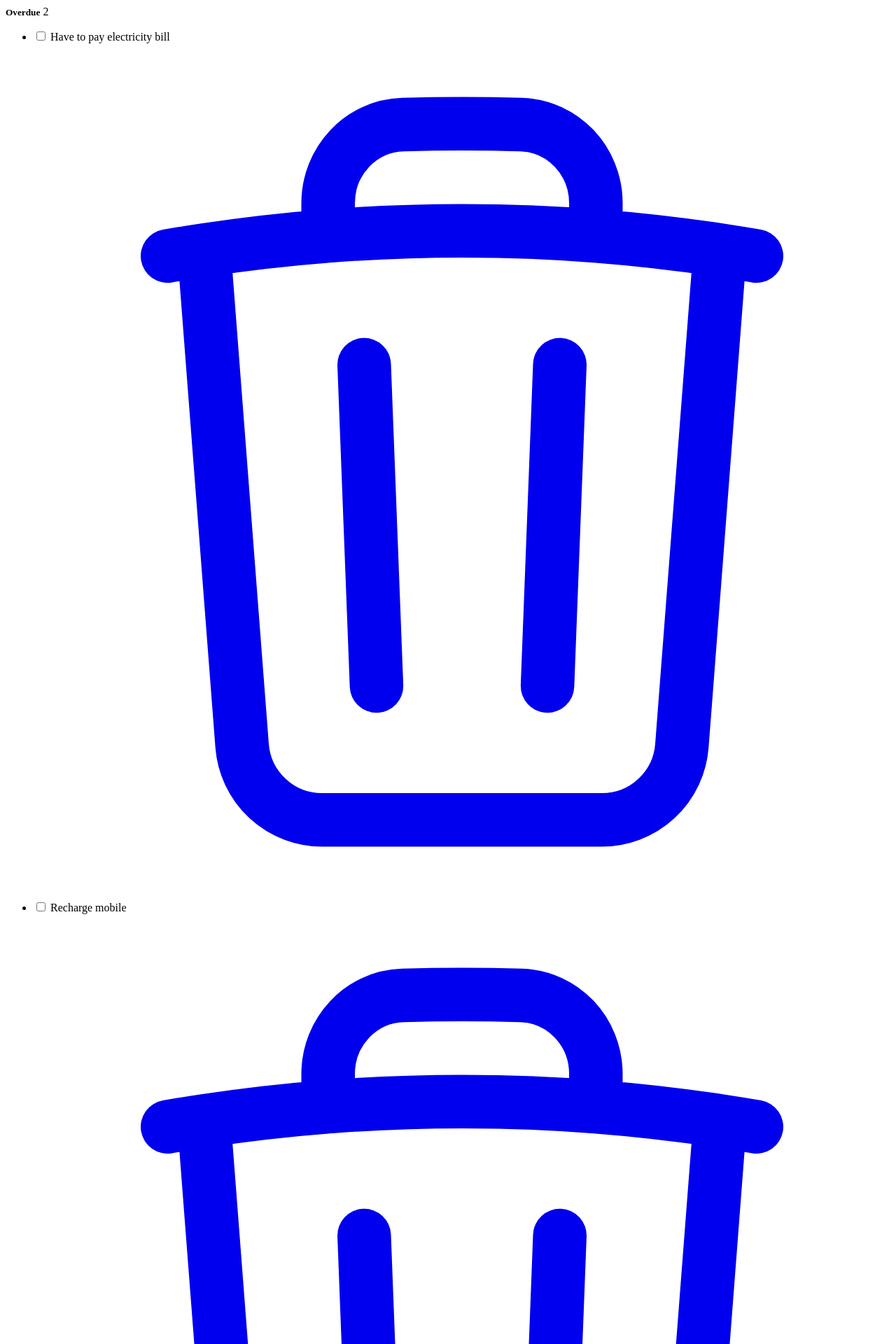
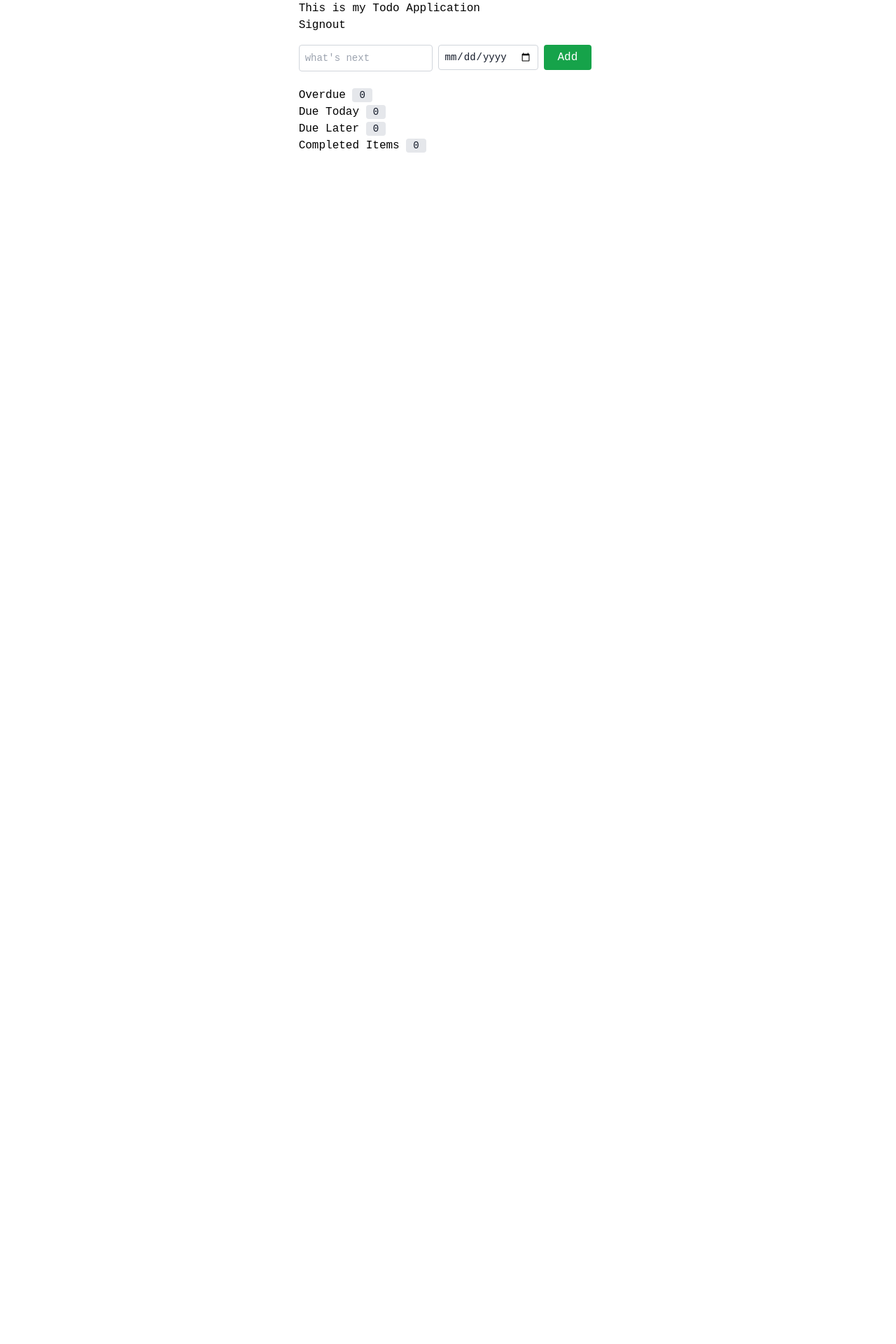
Before and after one commit to vineethayasa/example, a Node project: template todo-app/views/todos.ejs in a window 1280 px wide. Shown: the top 1920 px of the page at 70% size. After the commit the page ends 800 px from the top, so only its background shows below. Run offline with Node 20 templates, Linux system fonts and the light colour scheme; the template is opened without the code that fills it, so the values that code supplies are empty; some libraries are stand-ins or nearby versions.

Commit message:
Update todos.ejs

```diff
--- a/todo-app/views/todos.ejs
+++ b/todo-app/views/todos.ejs
@@ -1,66 +1,83 @@
-<div>
-  <h5 style="display:inline">Overdue</h5> <span style="display:inline" id='count-overdue' class="px-3 py-1 font-medium mr-2 mb-2">2</span>
-  <ul class="list-none">
-    <li class="Todo-Item">
-      <div class="flex items-center w-fit my-2 px-2 py-1 rounded hover:bg-purple-50">
-        <input id="todo-checkbox-1" type="checkbox" class="w-4 h-4 text-blue-600 bg-gray-100 rounded border ">
-        <label for="todo-checkbox-1" class="ml-2 text-sm text-gray-600 cursor-pointer"> Have to pay electricity bill</label>
-        <a href="#" class="hidden trash-icon ml-2">
-          <svg xmlns="http://www.w3.org/2000/svg" fill="none" viewBox="0 0 24 24" stroke-width="1.5" stroke="currentColor" class="w-4 h-4">
-            <path stroke-linecap="round" stroke-linejoin="round" d="M14.74 9l-.346 9m-4.788 0L9.26 9m9.968-3.21c.342.052.682.107 1.022.166m-1.022-.165L18.16 19.673a2.25 2.25 0 01-2.244 2.077H8.084a2.25 2.25 0 01-2.244-2.077L4.772 5.79m14.456 0a48.108 48.108 0 00-3.478-.397m-12 .562c.34-.059.68-.114 1.022-.165m0 0a48.11 48.11 0 013.478-.397m7.5 0v-.916c0-1.18-.91-2.164-2.09-2.201a51.964 51.964 0 00-3.32 0c-1.18.037-2.09 1.022-2.09 2.201v.916m7.5 0a48.667 48.667 0 00-7.5 0" />
-          </svg>
-        </a>
+<!DOCTYPE html>
+<html lang="en">
+    <head>
+        <meta charset="UTF-8">
+        <meta name="viewport" content="width=device-width,initial-scale=1.0">
+        <meta name="csrf-token" content="<%= csrfToken %>">
+        <link href="./css/styles.css" rel="stylesheet">
+        <title>Todo Manager</title>
+        <script src="https://cdn.tailwindcss.com"></script>
+        <script>
+          var token = document
+            .querySelector('meta[name="csrf-token"]')
+            .getAttribute("content");
+          const updateTodo = (id) => {
+            const bool = document.querySelector(`#todo-checkbox-${id}`).checked;
+            console.log(bool);
+            fetch(`/todos/${id}`, {
+              method: "put",
+              headers: { "Content-Type": "application/json" },
+              body: JSON.stringify({
+                _csrf: token,
+                completed: bool,
+              }),
+            })
+              .then((res) => {
+                if (res.ok) {
+                  window.location.reload();
+                }
+              })
+              .catch((err) => console.error(err));
+          };
+          function deleteTodo(id) {
+            fetch(`/todos/${id}`, {
+              method: "delete",
+              headers: { "Content-Type": "application/json" },
+              body: JSON.stringify({
+                _csrf: token,
+              }),
+            })
+              .then((res) => {
+                if (res.ok) {
+                  window.location.reload();
+                }
+              })
+              .catch((err) => console.error(err));
+          }
+        </script>
+    </head>
+    <body>
+       <div class= "grid  grid-cols-6">
+        <div class="col-start-3 col-span-2">
+            <%- include("header.ejs") %>
+            <a href="/signout">Signout</a>
+            <form action="/todos" method="post">
+                <input type="hidden" name="_csrf" value="<%= csrfToken %>">
+                <div class="flex gap-2 py-4">
+                    <div class="flex-auto">
+                        <input type="text" name="title" placeholder="what's next" class="border border-gray-300 rounded text-gray-900 w-full p-2 text-sm"/>
                     </div>
-    </li>
-    <li class="Todo-Item" >
-      <div class="flex items-center w-fit my-2 px-2 py-1 rounded hover:bg-purple-50">
-        <input id="todo-checkbox-2" type="checkbox" class="w-4 h-4 text-blue-600 bg-gray-100 rounded border ">
-        <label for="todo-checkbox-2" class="ml-2 text-sm text-gray-600 cursor-pointer"> Recharge mobile</label>
-        <a href="#" class="hidden trash-icon ml-2">
-          <svg xmlns="http://www.w3.org/2000/svg" fill="none" viewBox="0 0 24 24" stroke-width="1.5" stroke="currentColor" class="w-4 h-4">
-            <path stroke-linecap="round" stroke-linejoin="round" d="M14.74 9l-.346 9m-4.788 0L9.26 9m9.968-3.21c.342.052.682.107 1.022.166m-1.022-.165L18.16 19.673a2.25 2.25 0 01-2.244 2.077H8.084a2.25 2.25 0 01-2.244-2.077L4.772 5.79m14.456 0a48.108 48.108 0 00-3.478-.397m-12 .562c.34-.059.68-.114 1.022-.165m0 0a48.11 48.11 0 013.478-.397m7.5 0v-.916c0-1.18-.91-2.164-2.09-2.201a51.964 51.964 0 00-3.32 0c-1.18.037-2.09 1.022-2.09 2.201v.916m7.5 0a48.667 48.667 0 00-7.5 0" />
-          </svg>
-        </a>
+                    <div class="flex-auto">
+                        <input type="date" name="dueDate" class="border border-gray-300 rounded text-gray-900 w-full p-2 text-sm leading-4 "/>
                     </div>
-    </li>
-  </ul>
-  <h5 style="display:inline">Due Today</h5> <span style="text-align:right" id='count-due-today' class="px-3 py-1 font-medium mr-2 mb-2">2</span>
-  <ul class="list-none">
-    <li class="Todo-Item" >
-      <div class="flex items-center w-fit my-2 px-2 py-1 rounded hover:bg-purple-50">
-        <input id="todo-checkbox-3" type="checkbox" class="w-4 h-4 text-blue-600 bg-gray-100 rounded border ">
-        <label for="todo-checkbox-3" class="ml-2 text-sm text-gray-600 cursor-pointer"> Complete assignment</label>
-        <a href="#" class="hidden trash-icon ml-2">
-          <svg xmlns="http://www.w3.org/2000/svg" fill="none" viewBox="0 0 24 24" stroke-width="1.5" stroke="currentColor" class="w-4 h-4">
-            <path stroke-linecap="round" stroke-linejoin="round" d="M14.74 9l-.346 9m-4.788 0L9.26 9m9.968-3.21c.342.052.682.107 1.022.166m-1.022-.165L18.16 19.673a2.25 2.25 0 01-2.244 2.077H8.084a2.25 2.25 0 01-2.244-2.077L4.772 5.79m14.456 0a48.108 48.108 0 00-3.478-.397m-12 .562c.34-.059.68-.114 1.022-.165m0 0a48.11 48.11 0 013.478-.397m7.5 0v-.916c0-1.18-.91-2.164-2.09-2.201a51.964 51.964 0 00-3.32 0c-1.18.037-2.09 1.022-2.09 2.201v.916m7.5 0a48.667 48.667 0 00-7.5 0" />
-          </svg>
-        </a>
+                    <div class="flex-none">
+                        <button type="submit" class="bg-green-600 text-white px-5 py-1.5 rounded font-medium mr-2 mb-2">Add</button>
                     </div>
-    </li>
-    <li class="Todo-Item" >
-      <div class="flex items-center w-fit my-2 px-2 py-1 rounded hover:bg-purple-50">
-        <input id="todo-checkbox-4" type="checkbox" class="w-4 h-4 text-blue-600 bg-gray-100 rounded border ">
-        <label for="todo-checkbox-4" class="ml-2 text-sm text-gray-600 cursor-pointer">Buy study materials</label>
-        <a href="#" class="hidden trash-icon ml-2">
-          <svg xmlns="http://www.w3.org/2000/svg" fill="none" viewBox="0 0 24 24" stroke-width="1.5" stroke="currentColor" class="w-4 h-4">
-            <path stroke-linecap="round" stroke-linejoin="round" d="M14.74 9l-.346 9m-4.788 0L9.26 9m9.968-3.21c.342.052.682.107 1.022.166m-1.022-.165L18.16 19.673a2.25 2.25 0 01-2.244 2.077H8.084a2.25 2.25 0 01-2.244-2.077L4.772 5.79m14.456 0a48.108 48.108 0 00-3.478-.397m-12 .562c.34-.059.68-.114 1.022-.165m0 0a48.11 48.11 0 013.478-.397m7.5 0v-.916c0-1.18-.91-2.164-2.09-2.201a51.964 51.964 0 00-3.32 0c-1.18.037-2.09 1.022-2.09 2.201v.916m7.5 0a48.667 48.667 0 00-7.5 0" />
-          </svg>
-        </a>
                 </div>
-    </li>
-  </ul>
-  <h5 style="display:inline">Due Later</h5> <span style="text-align:right" id='count-due-later' class="px-3 py-1 font-medium mr-2 mb-2">1</span>
-  <ul class="list-none">
-    <li class="Todo-Item" >
-      <div class="flex items-center w-fit my-2 px-2 py-1 rounded hover:bg-purple-50">
-        <input id="todo-checkbox-6" type="checkbox" class="w-4 h-4 text-blue-600 bg-gray-100 rounded border ">
-        <label for="todo-checkbox-6" class="ml-2 text-sm text-gray-600 cursor-pointer">Visit Temple</label>
-        <a href="#" class="hidden trash-icon ml-2">
-          <svg xmlns="http://www.w3.org/2000/svg" fill="none" viewBox="0 0 24 24" stroke-width="1.5" stroke="currentColor" class="w-4 h-4">
-            <path stroke-linecap="round" stroke-linejoin="round" d="M14.74 9l-.346 9m-4.788 0L9.26 9m9.968-3.21c.342.052.682.107 1.022.166m-1.022-.165L18.16 19.673a2.25 2.25 0 01-2.244 2.077H8.084a2.25 2.25 0 01-2.244-2.077L4.772 5.79m14.456 0a48.108 48.108 0 00-3.478-.397m-12 .562c.34-.059.68-.114 1.022-.165m0 0a48.11 48.11 0 013.478-.397m7.5 0v-.916c0-1.18-.91-2.164-2.09-2.201a51.964 51.964 0 00-3.32 0c-1.18.037-2.09 1.022-2.09 2.201v.916m7.5 0a48.667 48.667 0 00-7.5 0" />
-          </svg>
-        </a>
+            </form>
+            <%- include('todo.ejs', {title: "Overdue", data: overdue}) %>
+            <%- include('todo.ejs', {title: "Due Today", data: dueToday}) %>
+            <%- include('todo.ejs', {title: "Due Later", data: dueLater}) %>
+            <%- include('todo.ejs', {title: "Completed Items", data: completedItems}) %>
+
+            <br>
+
+            <% if(messages && messages.error && messages.error.length > 0)  { %>
+              <% for(var i=0; i<messages.error.length; i++) { %>
+                      <li> <%= messages.error[i] %></li>
+              <% } %>
+            <% } %>
         </div>
-    </li>
-  </ul>
        </div>
+    </body>
+</html>
```
Lines whose indentation alone changed are shown as unchanged.
